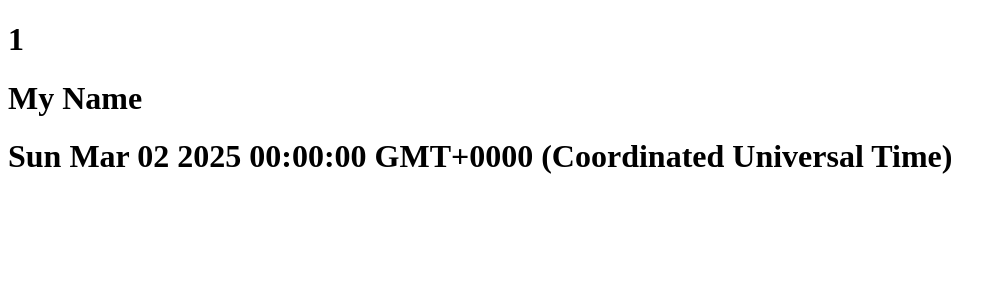
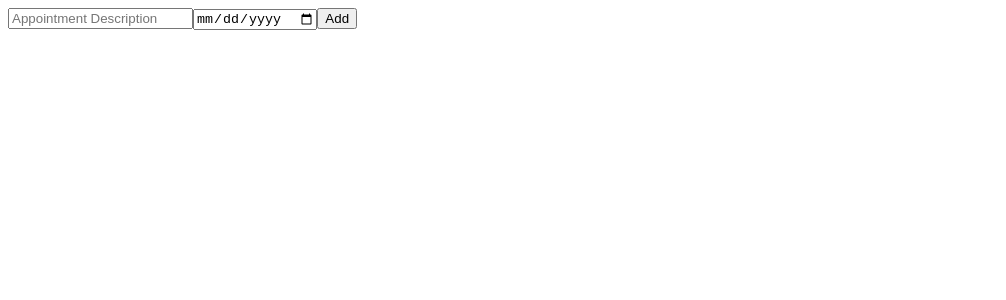
Before and after one commit to Achyut-dot/Appointment-App, an Angular app: page / in a window 1280 px wide. Shown: the top 300 px of the page, without its empty margins (0-1006 px from the left). Built offline with nearby package versions, Linux system fonts and the light colour scheme.

Commit message:
Two Way Data Binding Implemented

```diff
--- a/src/app/app.module.ts
+++ b/src/app/app.module.ts
@@ -1,6 +1,6 @@
 import { NgModule } from '@angular/core';
 import { BrowserModule } from '@angular/platform-browser';
-
+import { FormsModule } from '@angular/forms';
 import { AppRoutingModule } from './app-routing.module';
 import { AppComponent } from './app.component';
 import { AppointmentListComponent } from './appointment-list/appointment-list.component';
@@ -12,7 +12,8 @@
   ],
   imports: [
     BrowserModule,
-    AppRoutingModule
+    AppRoutingModule,
+    FormsModule
   ],
   providers: [],
   bootstrap: [AppComponent]
--- a/src/app/appointment-list/appointment-list.component.html
+++ b/src/app/appointment-list/appointment-list.component.html
@@ -1,3 +1,5 @@
-<h1>{{appointment.id}}</h1>
-<h1>{{appointment.title}}</h1>
-<h1>{{appointment.date}}</h1>
+<div>
+    <input [(ngModel)]="newAppointmentTitle" placeholder="Appointment Description">
+    <input [(ngModel)]="newAppointmentDate" type="date" placeholder="Appointment Date">
+    <button (click)="addAppointement()">Add</button>
+</div>
--- a/src/app/appointment-list/appointment-list.component.ts
+++ b/src/app/appointment-list/appointment-list.component.ts
@@ -9,10 +9,12 @@
 })
 export class AppointmentListComponent {
 
-  appointment: Appointment = {
-    id: 1,
-    title: 'My Name',
-    date: new Date('2025-03-02')
+  newAppointmentTitle: string = "";
+  newAppointmentDate: Date = new Date();
+
+  appointment: Appointment[] = []
+
+  addAppointement() {
+    alert(this.newAppointmentTitle + " " + this.newAppointmentDate)
   }
-
 }
```
